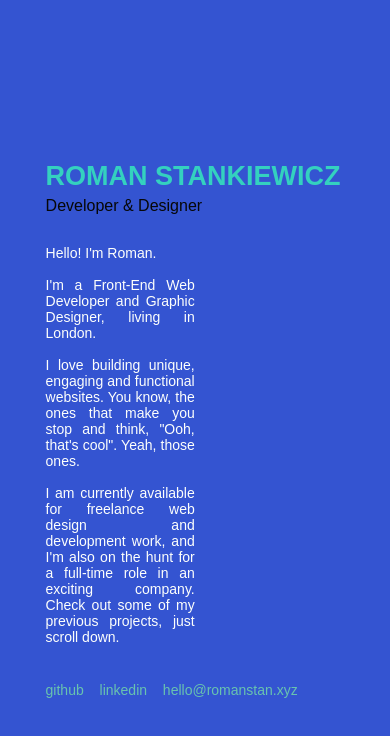
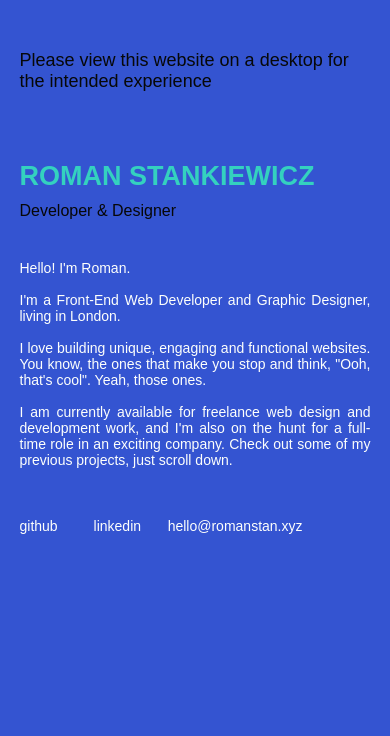
Before and after one commit to romanstan1/AlmasPortfolio, a website: page src/index.html in a window 390 px wide. Drawn offline with nearby package versions, Linux system fonts and the light colour scheme; files that its build step writes are made by us from their sources.

Commit message:
responsiveness overlay working

```diff
--- a/src/index.html
+++ b/src/index.html
@@ -1,9 +1,9 @@
 <!DOCTYPE html>
 <html>
   <head>
-    <!-- <script src="/jquery311.js" charset="utf-8"></script> -->
+    <script src="/jquery311.js" charset="utf-8"></script>
     <meta name=viewport content="width=device-width, initial-scale=1">
-    <script src="https://ajax.googleapis.com/ajax/libs/jquery/3.2.1/jquery.min.js"></script>
+    <!-- <script src="https://ajax.googleapis.com/ajax/libs/jquery/3.2.1/jquery.min.js"></script> -->
     <!-- <script src="https://cdnjs.cloudflare.com/ajax//4.0.1/jq.min.js"></script> -->
     <meta charset="utf-8">
     <title>Roman Stankiewicz</title>
@@ -174,8 +174,24 @@
       </section>
 
       <section class="responsive-block">
+        <h2 class="message">Please view this website on a desktop for the intended experience</h2>
+        <h1>Roman Stankiewicz</h1>
+        <h2>Developer & Designer</h2>
+        <p> Hello! I'm Roman.
+          <br><br>
+            I'm a Front-End Web Developer and Graphic Designer, living in London.
+            <br><br>
+            I love building unique, engaging and functional websites. You know, the ones that make you stop and think, "Ooh, that's cool". Yeah, those ones.
+            <br><br>
+            I am currently available for freelance web design and development work, and I'm also on the hunt for a full-time role in an exciting company. Check out some of my previous projects, just scroll down.
+        </p>
+        <div>
+          <p><a href="https://github.com/romanstan1" target="_blank">github</a></p>
+          <p><a href="https://www.linkedin.com/in/roman-stan/" target="_blank">linkedin</a></p>
+          <p><a href="mailto:hello@romanstan.xyz">hello@romanstan.xyz</a></p>
+        </div>
+      </section>
 
-      </section>
     </main>
 
     <footer>
--- a/src/js/app.js
+++ b/src/js/app.js
@@ -30,6 +30,7 @@ function check_element(ele) {
           $("section.page-block").slice(1).css("display", "none");
           $("section.page-block").eq(0).css({"opacity":1,"transform":"perspective(1000px) rotateX(0deg) translateY(0px)"});
           $("body").css("background",`${backgroundColors[0]}`);
+          $("section.responsive-block").css("background",`${backgroundColors[0]}`);
           $("h1").css("color",`${h1Colors[0]}`);
           $("h2").css("color",`${h2Colors[0]}`);
           $("p").css("color",`${textColors[0]}`);
@@ -51,6 +52,7 @@ const $scroller = $("div.scroller-heat");
 const $pageBlock = $("section.page-block");
 
 const $body = $("body");
+const $responsiveBlock = $("section.responsive-block");
 const $h1 = $("h1");
 const $h2 = $("h2");
 const $text = $("p");
@@ -90,8 +92,8 @@ $(window).bind('mousewheel', function(event) {
       if (level < 0) level = 0;
       else if(level > 4) level = 4;
 
-      console.log(level);
       $body.css("background",`${backgroundColors[level]}`);
+      $responsiveBlock.css("background",`${backgroundColors[level]}`);
       $h1.css("color",`${h1Colors[level]}`);
       $h2.css("color",`${h2Colors[level]}`);
       $text.css("color",`${textColors[level]}`);
--- a/src/scss/style.scss
+++ b/src/scss/style.scss
@@ -381,11 +381,55 @@ footer {
 }
 
 section.responsive-block {
+  position: fixed;
   display: none;
+  top: 0;
+  right: 0;
+  left: 0;
+  bottom: 0;
+  background: #3454D1;
+  h1 {
+    margin-top: 15%;
+    color: #34D1BF;
+    padding-top: 10px;
+  }
+  h2.message {
+    margin-top: 50px;
+    font-size: 18px;
+    color: #34D1BF;
+  }
+  h2 {
+    margin-top: 10px;
+    color: #070707;
+  }
+  p {
+    margin: 0 auto;
+    margin-top: 40px;
+    width: 90%;
+    color: #FDFFFC;
+  }
+  div {
+    margin: 0 auto;
+    width: 90%;
+    margin-top: 50px;
+    p {
+      margin-top: 00px;
+      width: 20%;
+      display: inline-block;
+      a {
+        color: inherit;
+        font-weight: 300;
+      }
+    }
+  }
 }
 //
 //
-
+@media only screen and (max-width: 840px) {
+  section.responsive-block {
+    display: block;
+  }
+}
 
 
 
```
